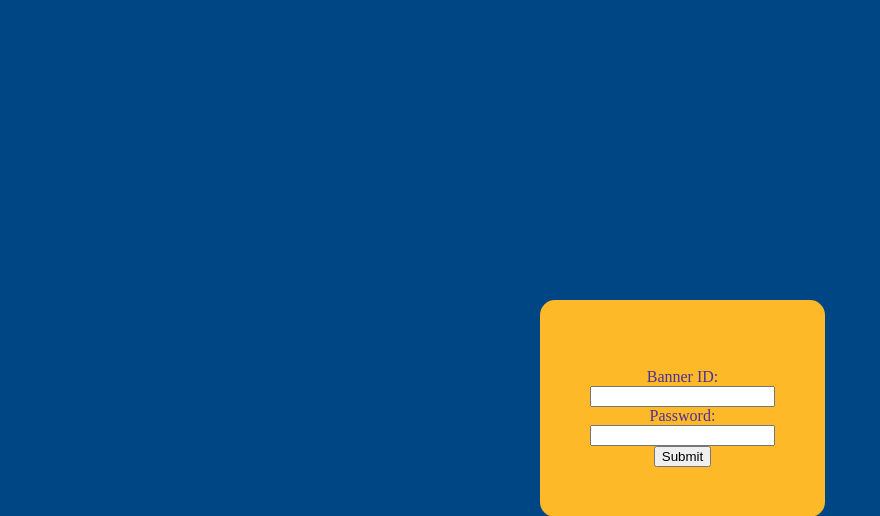
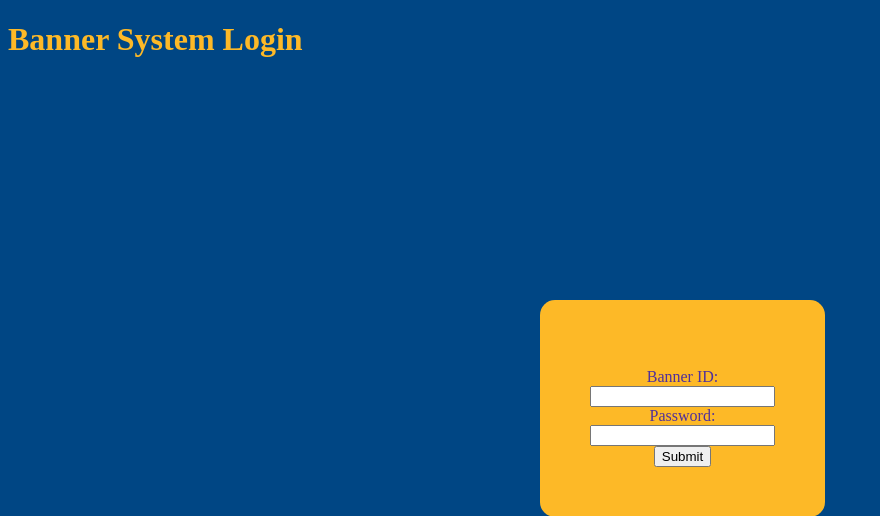
Before and after one commit to javonlee22/Banner_System, a Flask app: page / in a window 1280 px wide. Shown: the top 516 px of the page, without its empty margins (0-880 px from the left). Run offline with Flask 2, Linux system fonts and the light colour scheme.

Commit message:
Updated Timestamp, Code Cleanup

```diff
--- a/app.py
+++ b/app.py
@@ -5,6 +5,7 @@ from flask_sqlalchemy import SQLAlchemy
 from sqlalchemy.dialects.mysql import BIGINT
 from sqlalchemy.exc import IntegrityError
 from datetime import datetime
+import time
 import os
 
 
@@ -40,9 +41,10 @@ class User(db.Model):
     balance = db.Column('balance',db.Float,nullable=False)
     gpa = db.Column('GPA',db.Float,nullable=False)
     credit_hours = db.Column('credit_hours',db.Float,nullable=False)
+    timestamp = db.Column ('timestamp',db.Numeric(20,6),nullable=True)
 
 
-    def __init__(self,first_name,last_name,banner,password,isFaculty,address,phone_number,city,email,state,zip_code,dob,balance,gpa,credit_hours):
+    def __init__(self,first_name,last_name,banner,password,isFaculty,address,phone_number,city,email,state,zip_code,dob,balance,gpa,credit_hours,timestamp):
         self.first_name = first_name
         self.last_name = last_name
         self.banner = banner
@@ -58,6 +60,7 @@ class User(db.Model):
         self.balance = balance
         self.gpa = gpa
         self.credit_hours = credit_hours
+        self.timestamp = timestamp
 
 #Home route of the website that redirects to the login page or the dashboard
 @app.route('/')
@@ -85,13 +88,18 @@ def login():
             #Sets the banner ID and isFaculty flag of the session in the form of a cookie
             session['user'] = user.banner
             session['isFaculty'] = user.isFaculty
+            session['timestamp'] = user.timestamp
             #Creates a timestamp of the login request
-            session['lastLogin'] = datetime.now()
+            user.timestamp = time.time()
+            print(time.time())
+            db.session.commit()
             #Redirects to the dashboard
             return redirect(url_for('dashboard'))
         else:
             #Returns rejection response
-            return '<h1>Invalid Banner/Password</h1><br/><h3>Please Go Back to Retry</h3>'
+            return '<h1>Invalid Banner/Password</h1><br/><a href="/">Please Go Back to Retry</a>'
+    else:
+        return '<h1>Banner ID Does Not Exist<h1><br/><a href="/">Please Go Back to Retry</a>'
 
 @app.route('/logout', methods=['POST'])
 def logout():
@@ -105,25 +113,28 @@ def dashboard():
     if 'user' in session:
         isFaculty = session['isFaculty']
         banner = session['user']
-        timestamp = session['lastLogin']
+        timestamp = session['timestamp']
         update = None
-        if 'lastUpdate' in session:
-            update = session['lastUpdate']
         user = User.query.filter_by(banner=banner).first()
+        if timestamp:
+            last_login = datetime.fromtimestamp(timestamp).strftime('%Y-%m-%d %H:%M:%S.%f')
+        else: last_login = None
         #Renders the student and instructor page depending on the isFaculty flag
         if isFaculty:
             #Queries all student users
             students = User.query.filter_by(isFaculty=False)
             #Renders the instructor page
             return render_template('instructor.html',first=user.first_name,last=user.last_name,banner=user.banner,
-                email=user.email,address=user.address,phone=user.phone_number,students=students,time=timestamp,update=update)
+                email=user.email,address=user.address,phone=user.phone_number,students=students,time=last_login,update=update)
         else:
             #Queries all faculty users
             professors = User.query.filter_by(isFaculty=True)
             #Renders the student page
             return render_template('student.html',first=user.first_name,last=user.last_name,banner=banner,
                 address=user.address,email=user.email,phone=user.phone_number,balance=user.balance,professors=professors,
-                city=user.city,zip_code=user.zip_code,state=user.state,time=timestamp,update=update)
+                city=user.city,zip_code=user.zip_code,state=user.state,time=last_login,update=update)
+    else:
+        return '<h1>You are not authorized to view this page.<br/>Please proceed to the login page to sign in.</h1> <a href="/">Log In</a>'
 
 #Create student route the handles requests to create student accounts
 @app.route('/create_student', methods=['POST'])
@@ -147,7 +158,7 @@ def create_student():
         credit_hours = request.form['credit_hours']
         try:
             #Creates a new User Object
-            user = User(first,last,banner,pw_hash,False,address,phone,city,email,state,zip_code,dob,balance,gpa,credit_hours)
+            user = User(first,last,banner,pw_hash,False,address,phone,city,email,state,zip_code,dob,balance,gpa,credit_hours,None)
             #Commits the new user to the database
             db.session.add(user)
             db.session.commit()
@@ -160,7 +171,7 @@ def create_student():
         #Refreshes the page
         return redirect(url_for('dashboard'))
     else:
-        return redirect(url_for('index'))
+        return '<h1>You are not authorized to view this page.<br/>Please proceed to the login page to sign in.</h1> <a href="/">Log In</a>'
 
 #Student Update route that handles student requests to update their personal information
 @app.route('/student_update', methods=['POST'])
@@ -177,6 +188,7 @@ def student_update():
         zip_code = request.form['zip']
         phone = request.form['popPhone']
         password = request.form['password']
+        #Generates hash of the password
         pw_hash = generate_password_hash(password)
         #Queries the database
         user = User.query.filter_by(banner=banner).first()
@@ -191,6 +203,8 @@ def student_update():
         db.session.commit()
         #Refreshes the page
         return redirect(url_for('dashboard'))
+    else:
+        return '<h1>You are not authorized to view this page.<br/>Please proceed to the login page to sign in.</h1> <a href="/">Log In</a>'
 
 #Instructor update route that allows faculty to update student academic information
 @app.route('/instructor_update', methods=['POST'])
@@ -214,10 +228,8 @@ def instructor_update():
         db.session.commit()
         #Refreshes the page
         return redirect(url_for('dashboard'))
-
-def hash(password):
-    print(generate_password_hash(password))
+    else:
+        return '<h1>You are not authorized to view this page.<br/>Please proceed to the login page to sign in.</h1> <a href="/">Log In</a>'
 
 if __name__ == '__main__':
     app.run(ssl_context=('cert.pem', 'key.pem'),debug=True)
-    #hash('helloworld')
--- a/templates/login.html
+++ b/templates/login.html
@@ -4,8 +4,6 @@
   <meta charset="UTF-8">
   <meta name="viewport" content="width=device-width" />
   <title>Login</title>
-  <script src="https://ajax.googleapis.com/ajax/libs/jquery/3.3.1/jquery.min.js"></script>
-  <!-- <link rel="stylesheet" href="style.css" /> -->
   <style>
     body {
       background-color: #004684;
@@ -31,10 +29,15 @@
     #test {
       color: gray;
     }
+
+    #title{
+      color:#fdb927;
+    }
   </style>
 </head>
 
 <body>
+  <h1 id="title">Banner System Login</h1>
   <div id="border">
     <form id="form" method="post" onSubmit="return(validateSubmit());" action="/login">
       <br>Banner ID: <br>
@@ -51,7 +54,7 @@
   function validateSubmit() {
     var x = document.forms["form"]["banner"].value;
     if (x == "" || isNaN(x) || x.length != 9) {
-      alert("Banner ID must be filled out");
+      alert("Must Enter Valid Banner ID");
       return false;
     }
     var y = document.forms["form"]["password"].value;
--- a/templates/student.html
+++ b/templates/student.html
@@ -213,7 +213,7 @@ table, th, td{
     }
 	if (document.studentUpdating.password.value == "" || document.studentUpdating.password.length < 6)
 	{
-        alert("Please enter your state!");
+        alert("Please enter a valid password at least 6 characters long!");
         document.studentUpdating.password.focus();
         return false;
     }
```
